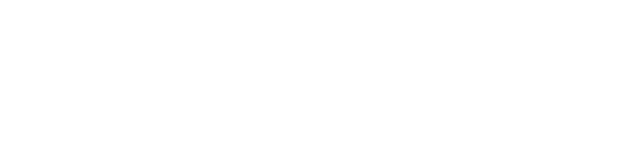
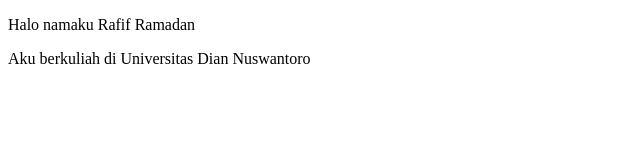
Before and after one commit to RafifR28/rafifff, a plain HTML site: page index.html in a window 1280 px wide. Shown: the whole page, without its empty margins (0-640 px from the left). Drawn offline with Linux system fonts and the light colour scheme.

```diff
--- a/index.html
+++ b/index.html
@@ -4,6 +4,7 @@
         <title>Halooo</title>
     </head>
     <body>
-
+        <p>Halo namaku Rafif Ramadan</p>
+        <p>Aku berkuliah di Universitas Dian Nuswantoro</p>
     </body>
 </html>
```
